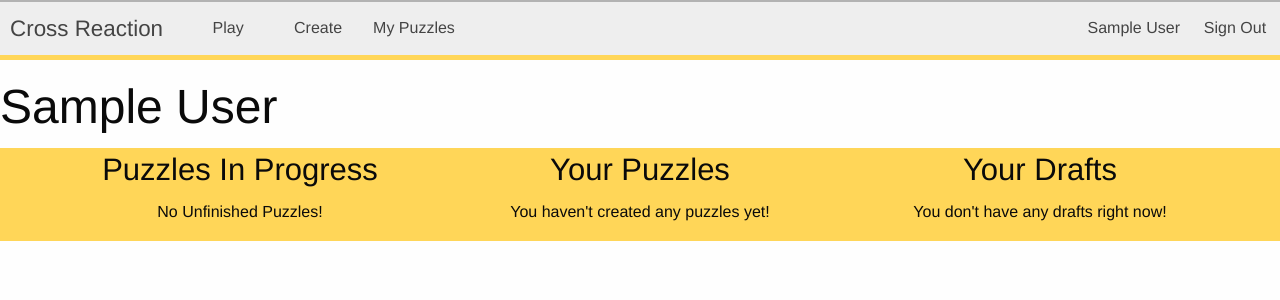
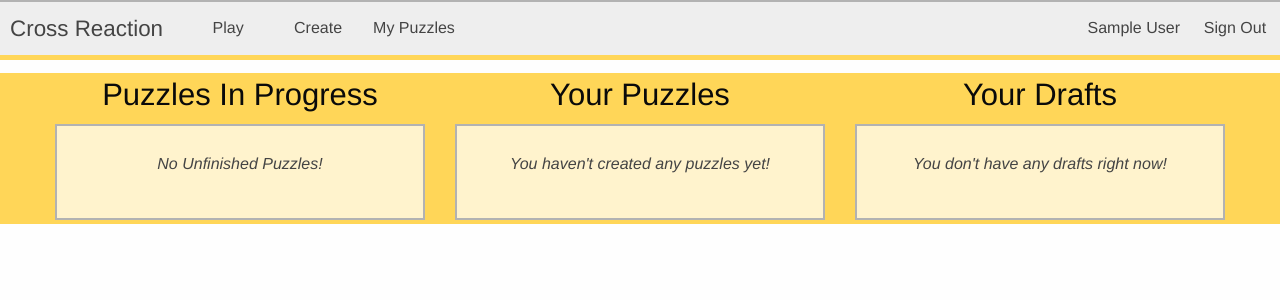
Before and after one commit to andrewprogers/crossword-react-on-rails, a Rails app: page /users/1/puzzles in a window 1280 px wide. Shown: the top 300 px of the page. Run offline with Rails 7, Linux system fonts and the light colour scheme; the visitor is signed in with stand-in values (Sample User, id 1); data comes from the database, SQL or seed files in the repository; data that the repository does not hold is empty; style sheets or scripts are compiled from the project's sources.

Commit message:
Additional show page styling

```diff
--- a/app/assets/stylesheets/puzzles_show.css
+++ b/app/assets/stylesheets/puzzles_show.css
@@ -30,6 +30,8 @@
   border: 1px solid #B2B2B2;
   margin-right: 5px;
   width: 20%;
+  opacity: 0.8;
+  transition: all 0.3s ease;
 }
 
 a:nth-child(even) img {
@@ -41,8 +43,25 @@ a:nth-child(even) img {
   background-color: rgba(255, 255, 255, 0.3);
 }
 
+.puzzle-tile:hover img {
+  opacity: 1;
+}
+
 .puzzle-tile:active {
   border: 2px solid #B2B2B2;
+}
+
+.no-results {
+  margin: 40px;
+  border: 2px solid #B2B2B2;
+  background-color: rgba(255, 255, 255, 0.7);
+  margin: 4px 0px;
+  padding: 25px;
+  color: #444;
+}
+
+.no-results p {
+  font-style: oblique;
 }
 
 /* Small only */
--- a/app/views/puzzles/index.html.erb
+++ b/app/views/puzzles/index.html.erb
@@ -1,8 +1,6 @@
-<h1><%= current_user.name %></h1>
-
 <div id="puzzle-index-wrapper">
   <div class="row">
-    <div class="small-12 medium-6 large-4 columns">
+    <div class="small-12 medium-12 large-4 columns">
       <h3>Puzzles In Progress</h3>
       <% if @puzzles_in_progress.length > 0 %>
         <div class="puzzle-tile-container">
@@ -24,7 +22,7 @@
       <% end %>
     </div>
 
-    <div class="small-12 medium-6 large-4 columns">
+    <div class="small-12 medium-12 large-4 columns">
       <h3>Your Puzzles</h3>
       <% if @created_puzzles.length > 0 %>
         <div class="puzzle-tile-container">
@@ -46,7 +44,7 @@
       <% end %>
     </div>
 
-    <div class="small-12 medium-6 large-4 columns">
+    <div class="small-12 medium-12 large-4 columns end">
       <h3>Your Drafts</h3>
       <% if @draft_puzzles.length > 0 %>
         <div class="puzzle-tile-container">
```
